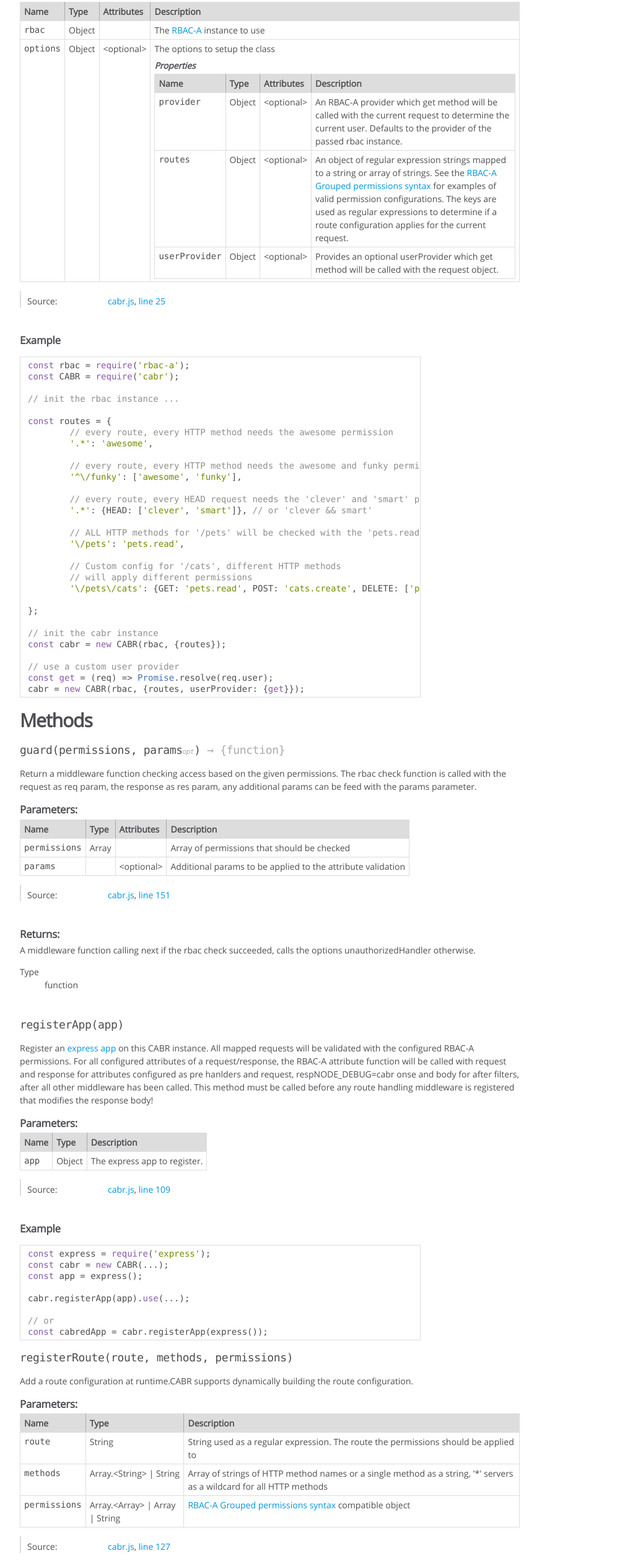
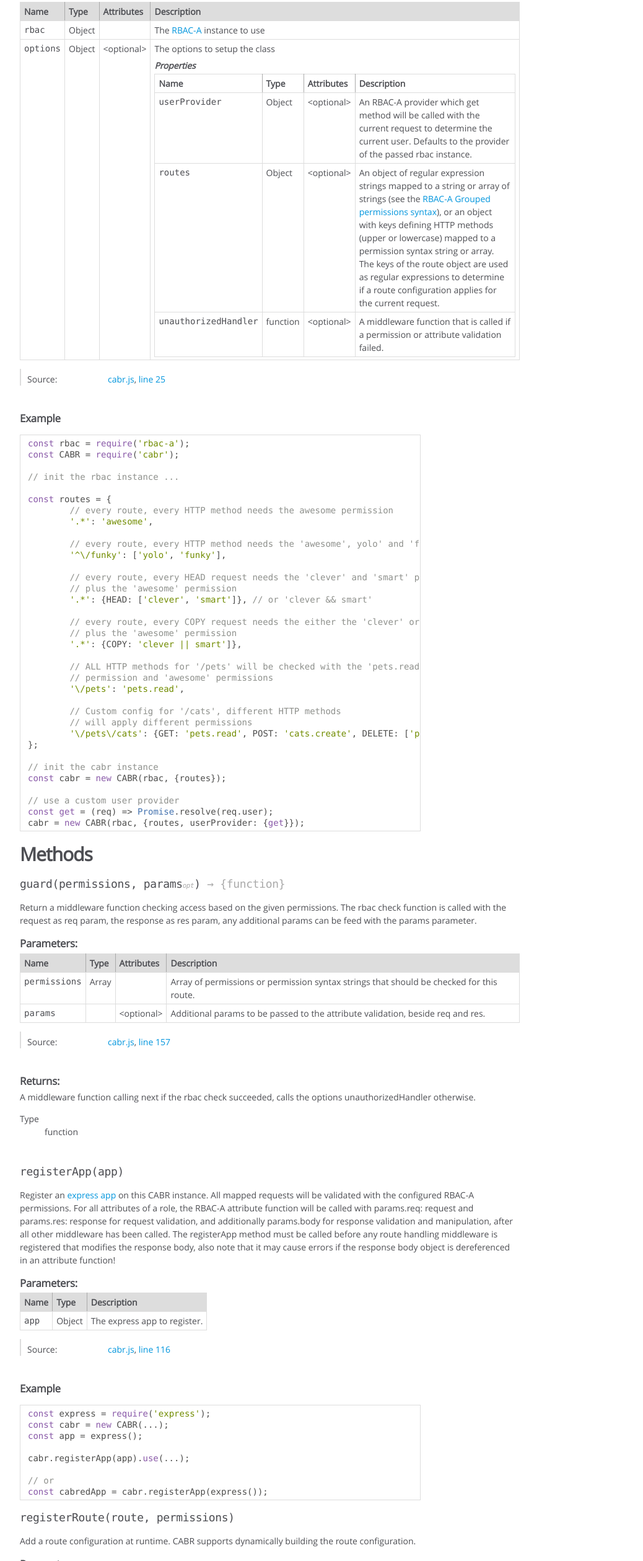
Before and after one commit to michaelkrone/cabr, a website: page docs/module-cabr-CABR.html in a window 1280 px wide. Shown: the part 282-2800 px from the top of the page at 62% size, without its empty margins (0-1038 px from the left). Drawn offline with Linux system fonts and the light colour scheme.

Commit message:
chore(docs): npm run docs

```diff
--- a/docs/module-cabr-CABR.html
+++ b/docs/module-cabr-CABR.html
@@ -171,7 +171,7 @@
 
         <tr>
 
-                <td class="name"><code>provider</code></td>
+                <td class="name"><code>userProvider</code></td>
 
 
             <td class="type">
@@ -231,23 +231,24 @@
 
 
 
-            <td class="description last">An object of regular expression strings mapped to a string or array of
-strings. See the <a href="https://github.com/yanickrochon/rbac-a#grouped-permissions">RBAC-A Grouped permissions syntax</a>
-for examples of valid permission configurations. The keys are used as regular expressions to determine if
-a route configuration applies for the current request.</td>
+            <td class="description last">An object of regular expression strings mapped to a string or array of strings
+(see the <a href="https://github.com/yanickrochon/rbac-a#grouped-permissions">RBAC-A Grouped permissions syntax</a>),
+or an object with keys defining HTTP methods (upper or lowercase) mapped to a permission syntax string or array.
+The keys of the route object are used as regular expressions to determine if a route configuration applies for
+the current request.</td>
         </tr>
 
 
 
         <tr>
 
-                <td class="name"><code>userProvider</code></td>
+                <td class="name"><code>unauthorizedHandler</code></td>
 
 
             <td class="type">
 
 
-<span class="param-type">Object</span>
+<span class="param-type">function</span>
 
 
 
@@ -267,8 +268,8 @@
 
 
 
-            <td class="description last">Provides an optional userProvider which get method will be called with the request
-object.</td>
+            <td class="description last">A middleware function that is called if a permission or attribute
+validation failed.</td>
         </tr>
 
 
@@ -352,19 +353,24 @@
 	// every route, every HTTP method needs the awesome permission
 	'.*': 'awesome',
 
-	// every route, every HTTP method needs the awesome and funky permission
-	'^\/funky': ['awesome', 'funky'],
+	// every route, every HTTP method needs the 'awesome', yolo' and 'funky' permission
+	'^\/funky': ['yolo', 'funky'],
 
 	// every route, every HEAD request needs the 'clever' and 'smart' permission
+	// plus the 'awesome' permission
 	'.*': {HEAD: ['clever', 'smart']}, // or 'clever &amp;&amp; smart'
 
-	// ALL HTTP methods for '/pets' will be checked with the 'pets.read' permission
+	// every route, every COPY request needs the either the 'clever' or 'smart' permission
+	// plus the 'awesome' permission
+	'.*': {COPY: 'clever || smart']},
+
+	// ALL HTTP methods for '/pets' will be checked with the 'pets.read'
+	// permission and 'awesome' permissions
 	'\/pets': 'pets.read',
 
 	// Custom config for '/cats', different HTTP methods
 	// will apply different permissions
 	'\/pets\/cats': {GET: 'pets.read', POST: 'cats.create', DELETE: ['pets.create', 'pets.delete']},
-
 };
 
 // init the cabr instance
@@ -470,7 +476,8 @@
 
 
 
-            <td class="description last">Array of permissions that should be checked</td>
+            <td class="description last">Array of permissions or permission syntax strings that
+should be checked for this route.</td>
         </tr>
 
 
@@ -498,7 +505,7 @@
 
 
 
-            <td class="description last">Additional params to be applied to the attribute validation</td>
+            <td class="description last">Additional params to be passed to the attribute validation, beside req and res.</td>
         </tr>
 
 
@@ -539,7 +546,7 @@
 
     <dt class="tag-source">Source:</dt>
     <dd class="tag-source"><ul class="dummy"><li>
-        <a href="cabr.js.html">cabr.js</a>, <a href="cabr.js.html#line151">line 151</a>
+        <a href="cabr.js.html">cabr.js</a>, <a href="cabr.js.html#line157">line 157</a>
     </li></ul></dd>
 
 
@@ -602,11 +609,12 @@
 <div class="description">
     Register an <a href="http://expressjs.com/en/4x.html#app">express app</a>
 on this CABR instance. All mapped requests will be validated with the configured
-RBAC-A permissions. For all configured attributes of a request/response, the
-RBAC-A attribute function will be called with request and response for attributes configured
-as pre hanlders and request, respNODE_DEBUG=cabr onse and body for after filters, after all other middleware
-has been called. This method must be called before any route handling middleware is
-registered that modifies the response body!
+RBAC-A permissions. For all attributes of a role, the RBAC-A attribute function
+will be called with params.req: request and params.res: response for request validation, and
+additionally params.body for response validation and manipulation, after all other middleware
+has been called. The registerApp method must be called before any route handling middleware is
+registered that modifies the response body, also note that it may cause errors if the response
+body object is dereferenced in an attribute function!
 </div>
 
 
@@ -699,7 +707,7 @@
 
     <dt class="tag-source">Source:</dt>
     <dd class="tag-source"><ul class="dummy"><li>
-        <a href="cabr.js.html">cabr.js</a>, <a href="cabr.js.html#line109">line 109</a>
+        <a href="cabr.js.html">cabr.js</a>, <a href="cabr.js.html#line116">line 116</a>
     </li></ul></dd>
 
 
@@ -742,14 +750,14 @@
 
 
 
-    <h4 class="name" id="registerRoute"><span class="type-signature"></span>registerRoute<span class="signature">(route, methods, permissions)</span><span class="type-signature"></span></h4>
+    <h4 class="name" id="registerRoute"><span class="type-signature"></span>registerRoute<span class="signature">(route, permissions)</span><span class="type-signature"></span></h4>
 
 
 
 
 
 <div class="description">
-    Add a route configuration at runtime.CABR supports dynamically building the route
+    Add a route configuration at runtime. CABR supports dynamically building the route
 configuration.
 </div>
 
@@ -809,33 +817,6 @@
 
         <tr>
 
-                <td class="name"><code>methods</code></td>
-
-
-            <td class="type">
-
-
-<span class="param-type">Array.&lt;String></span>
-|
-
-<span class="param-type">String</span>
-
-
-
-            </td>
-
-
-
-
-
-            <td class="description last">Array of strings of HTTP method names or a single method
-as a string, '*' servers as a wildcard for all HTTP methods</td>
-        </tr>
-
-
-
-        <tr>
-
                 <td class="name"><code>permissions</code></td>
 
 
@@ -849,6 +830,9 @@
 |
 
 <span class="param-type">String</span>
+|
+
+<span class="param-type">Object</span>
 
 
 
@@ -858,8 +842,9 @@
 
 
 
-            <td class="description last"><a href="https://github.com/yanickrochon/rbac-a#grouped-permissions">RBAC-A Grouped permissions syntax</a>
-compatible object</td>
+            <td class="description last">The permission object. The same formats as for the route
+options are supported. Also see the
+<a href="https://github.com/yanickrochon/rbac-a#grouped-permissions">RBAC-A Grouped permissions syntax</a>.</td>
         </tr>
 
 
@@ -900,7 +885,7 @@
 
     <dt class="tag-source">Source:</dt>
     <dd class="tag-source"><ul class="dummy"><li>
-        <a href="cabr.js.html">cabr.js</a>, <a href="cabr.js.html#line127">line 127</a>
+        <a href="cabr.js.html">cabr.js</a>, <a href="cabr.js.html#line132">line 132</a>
     </li></ul></dd>
 
 
@@ -927,7 +912,7 @@
 
     <h5>Example</h5>
 
-    <pre class="prettyprint"><code>cabr.registerRoute('/api', {GET: 'read', POST: 'create'});</code></pre>
+    <pre class="prettyprint"><code>cabr.registerRoute('\/api', {GET: 'read', POST: 'create'});</code></pre>
 
 
 
@@ -953,7 +938,7 @@
 <br class="clear">
 
 <footer>
-    Documentation generated by <a href="https://github.com/jsdoc3/jsdoc">JSDoc 3.4.1</a> on Wed Sep 14 2016 13:07:46 GMT+0200 (CEST)
+    Documentation generated by <a href="https://github.com/jsdoc3/jsdoc">JSDoc 3.4.0</a> on Wed Sep 14 2016 22:06:07 GMT+0200 (CEST)
 </footer>
 
 <script> prettyPrint(); </script>
--- a/docs/styles/jsdoc-default.css
+++ b/docs/styles/jsdoc-default.css
@@ -153,18 +153,11 @@
     margin: 12px 24px 20px;
 }
 
-h2, h3.subsection-title
+h2, h3
 {
     font-size: 30px;
     font-weight: 700;
     letter-spacing: -1px;
-    margin-bottom: 12px;
-}
-
-h3
-{
-    font-size: 24px;
-    letter-spacing: -0.5px;
     margin-bottom: 12px;
 }
 
@@ -191,32 +184,6 @@
     margin: 6px 0 3px 0;
     font-style: italic;
 }
-
-table
-{
-    border-spacing: 0;
-    border: 0;
-    border-collapse: collapse;
-}
-
-td, th
-{
-    border: 1px solid #ddd;
-    margin: 0px;
-    text-align: left;
-    vertical-align: top;
-    padding: 4px 6px;
-    display: table-cell;
-}
-
-thead tr
-{
-    background-color: #ddd;
-    font-weight: bold;
-}
-
-th { border-right: 1px solid #aaa; }
-tr > th:last-child { border-right: 1px solid #ddd; }
 
 .ancestors { color: #999; }
 .ancestors a
@@ -329,11 +296,43 @@
   user-select: text;
 }
 
+.params, .props
+{
+    border-spacing: 0;
+    border: 0;
+    border-collapse: collapse;
+}
+
 .params .name, .props .name, .name code {
     color: #4D4E53;
     font-family: Consolas, Monaco, 'Andale Mono', monospace;
     font-size: 100%;
 }
+
+.params td, .params th, .props td, .props th
+{
+    border: 1px solid #ddd;
+    margin: 0px;
+    text-align: left;
+    vertical-align: top;
+    padding: 4px 6px;
+    display: table-cell;
+}
+
+.params thead tr, .props thead tr
+{
+    background-color: #ddd;
+    font-weight: bold;
+}
+
+.params .params thead tr, .props .props thead tr
+{
+    background-color: #fff;
+    font-weight: bold;
+}
+
+.params th, .props th { border-right: 1px solid #aaa; }
+.params thead .last, .props thead .last { border-right: 1px solid #ddd; }
 
 .params td.description > p:first-child,
 .props td.description > p:first-child
```
Also changed, not shown: docs/cabr.js.html (+60 -55 lines), docs/http-methods.js.html (+1 -1 lines), docs/index.html (+50 -2 lines), docs/module-cabr.html (+2 -2 lines), docs/module-http-methods.html (+1 -1 lines).
